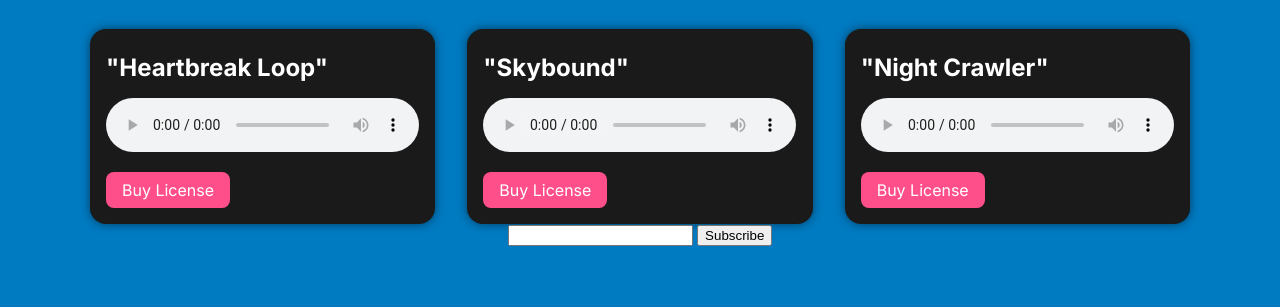
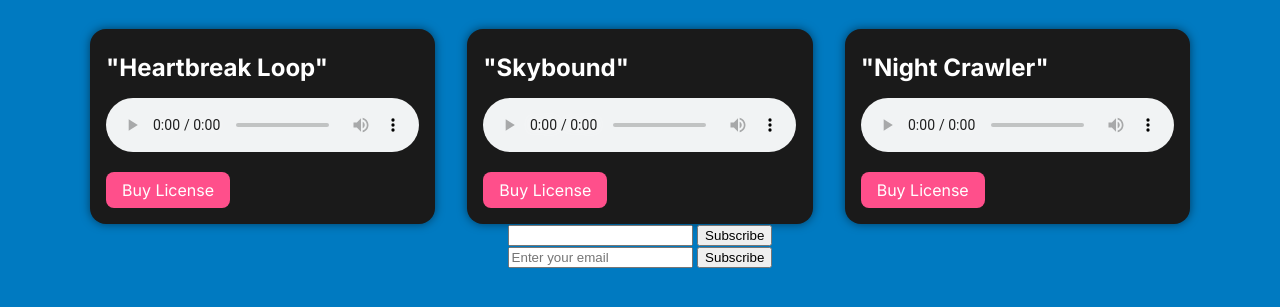
Before and after one commit to xohbeats/xohbeats-store, a plain HTML site: page index.html in a window 1280 px wide. Shown: the part 155-462 px from the top of the page. Drawn offline with Linux system fonts and the light colour scheme.

Commit message:
emailsubupdate2.html

```diff
--- a/index.html
+++ b/index.html
@@ -102,3 +102,7 @@
   <input type="email" name="email" required />
   <button type="submit">Subscribe</button>
 </form>
+<form action="https://formspree.io/f/movwjnbq" method="POST">
+  <input type="email" name="email" required placeholder="Enter your email" />
+  <button type="submit">Subscribe</button>
+</form>
```
